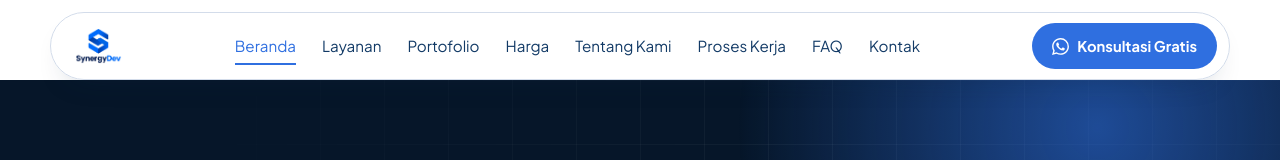
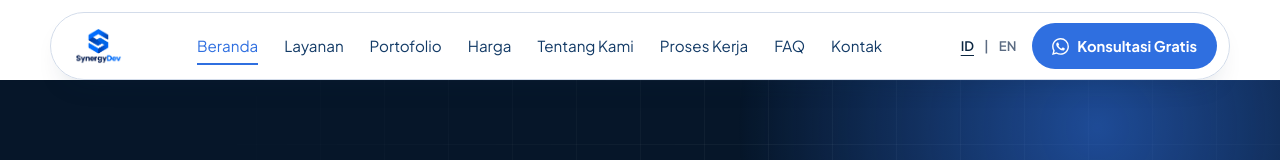
Before and after one commit to syinergydev/synergydev, a website: page index.html in a window 1280 px wide. Shown: the top 160 px of the page. Drawn offline with Linux system fonts and the light colour scheme.

Commit message:
SynergyDev v12: switcher bahasa ID | EN untuk navigasi, footer, dan beranda

```diff
--- /dev/null
+++ b/assets/i18n.js
@@ -0,0 +1,75 @@
+/* SynergyDev — switcher ID | EN (tahap 1: navigasi, footer, beranda). Bahasa Indonesia default. */
+(function () {
+  var KEY = 'sd-lang';
+  var EN = {
+    'Beranda': 'Home', 'Layanan': 'Services', 'Portofolio': 'Portfolio', 'Harga': 'Pricing',
+    'Tentang Kami': 'About Us', 'Proses Kerja': 'How We Work', 'FAQ': 'FAQ', 'Kontak': 'Contact',
+    'Konsultasi Gratis': 'Free Consultation', 'Konsultasi gratis': 'Free consultation',
+    'Konsultasi via WhatsApp': 'Consult via WhatsApp', 'Lihat portofolio': 'View portfolio',
+    'Navigasi': 'Navigation', 'Ikuti kami': 'Follow us', 'Kembali ke atas': 'Back to top',
+    'Membangun pengalaman digital profesional untuk bisnis.': 'Building professional digital experiences for businesses.',
+    'Studio web independen · Lamongan': 'Independent web studio · Lamongan',
+    'SynergyDev membantu bisnis, brand, UMKM, hospitality, dan usaha lokal membangun website profesional yang menampilkan layanan, produk, galeri, lokasi, dan kontak dalam satu tempat.':
+      'SynergyDev helps businesses, brands, MSMEs, hospitality, and local companies build professional websites that present services, products, galleries, locations, and contact details in one place.',
+    'Ceritakan bisnis Anda.': 'Tell us about your business.',
+    'Kami bantu menentukan struktur dan fitur website yang paling sesuai.': 'We help you define the structure and features that fit your website best.',
+    'Mulai dari satu pesan. Kami bantu menentukan langkah pertama.': 'Start with one message. We will help you take the first step.'
+  };
+  var ID_TO_EN = EN;
+  var EN_TO_ID = {};
+  Object.keys(EN).forEach(function (k) { EN_TO_ID[EN[k]] = k; });
+
+  function walk(root, map) {
+    var w = document.createTreeWalker(root, NodeFilter.SHOW_TEXT, null);
+    var n; var nodes = [];
+    while ((n = w.nextNode())) {
+      var p = n.parentNode;
+      if (!p || /^(SCRIPT|STYLE|TEXTAREA)$/.test(p.nodeName)) continue;
+      nodes.push(n);
+    }
+    nodes.forEach(function (node) {
+      var t = node.nodeValue.trim();
+      if (map[t] !== undefined) node.nodeValue = node.nodeValue.replace(t, map[t]);
+    });
+  }
+
+  function apply(lang) {
+    var map = lang === 'en' ? ID_TO_EN : EN_TO_ID;
+    if (lang === 'en' && !document.documentElement.hasAttribute('data-id-ready')) {
+      document.documentElement.setAttribute('data-id-ready', '1');
+    }
+    walk(document.querySelector('.top'), map);
+    walk(document.querySelector('.site-footer'), map);
+    if (document.documentElement.getAttribute('data-page') === 'home') walk(document.querySelector('main'), map);
+    document.documentElement.lang = lang === 'en' ? 'en' : 'id';
+    document.querySelectorAll('[data-lang-btn]').forEach(function (b) {
+      var on = b.getAttribute('data-lang-btn') === lang;
+      b.setAttribute('aria-pressed', on ? 'true' : 'false');
+    });
+  }
+
+  function current() { try { return localStorage.getItem(KEY) || 'id'; } catch (e) { return 'id'; } }
+  function save(l) { try { localStorage.setItem(KEY, l); } catch (e) {} }
+
+  function build() {
+    var row = document.querySelector('.top .nav-cta');
+    if (!row || row.querySelector('.lang')) return;
+    var box = document.createElement('div');
+    box.className = 'lang';
+    box.setAttribute('role', 'group');
+    box.setAttribute('aria-label', 'Pilih bahasa / Choose language');
+    box.innerHTML = '<button type="button" data-lang-btn="id" aria-pressed="true">ID</button><span aria-hidden="true">|</span><button type="button" data-lang-btn="en" aria-pressed="false">EN</button>';
+    row.insertBefore(box, row.firstChild);
+    box.addEventListener('click', function (e) {
+      var b = e.target.closest('[data-lang-btn]'); if (!b) return;
+      var l = b.getAttribute('data-lang-btn'); save(l); apply(l);
+    });
+  }
+
+  function init() {
+    build();
+    var l = current();
+    if (l === 'en') apply('en'); else apply('id');
+  }
+  if (document.readyState === 'loading') document.addEventListener('DOMContentLoaded', init); else init();
+})();
--- a/assets/styles.css
+++ b/assets/styles.css
@@ -571,3 +571,9 @@ html.js-motion .side-media img,html.js-motion .page-figure img{height:118%;margi
 @media (max-width:960px){.top nav{position:absolute;top:80px;left:16px;right:16px;border-radius:24px;border:1px solid var(--line);background:#fff;padding:8px 24px 18px;box-shadow:0 24px 48px -28px rgba(10,37,64,.45)}}
 @media (max-width:960px){.top nav a:last-child{border-bottom:0}}
 .foot-social ul{display:flex;flex-direction:column;gap:6px}
+
+/* v12 — switcher bahasa ID | EN */
+.lang{display:inline-flex;align-items:center;gap:6px;font-size:.82rem;font-weight:600;color:var(--mute)}
+.lang button{background:none;border:0;padding:6px 4px;font:inherit;color:var(--mute);cursor:pointer}
+.lang button[aria-pressed="true"]{color:var(--ink);text-decoration:underline;text-underline-offset:4px}
+.lang button:focus-visible{outline:2px solid var(--accent);outline-offset:2px;border-radius:4px}
--- a/index.html
+++ b/index.html
@@ -21,7 +21,7 @@
 <link rel="icon" href="assets/favicon.png">
 <link rel="apple-touch-icon" href="assets/apple-touch-icon.png">
 <link rel="preconnect" href="https://fonts.googleapis.com"><link rel="preconnect" href="https://fonts.gstatic.com" crossorigin><link href="https://fonts.googleapis.com/css2?family=Plus+Jakarta+Sans:wght@400;500;600;700;800&display=swap" rel="stylesheet">
-<link rel="stylesheet" href="assets/styles.css?v=11">
+<link rel="stylesheet" href="assets/styles.css?v=12">
 </head>
 <body>
 <div class="curtain" aria-hidden="true"><div class="curtain-inner"><img class="curtain-logo" src="assets/logo.webp" alt="" width="808" height="613"><span class="curtain-count"><b data-count>0</b><small>%</small></span><i class="curtain-bar"></i></div></div>
@@ -164,5 +164,6 @@
 <script src="assets/vendor/ScrollTrigger.min.js?v=3.13.0" defer></script>
 <script src="assets/main.js?v=11" defer></script>
 <script src="assets/motion.js?v=10" defer></script>
+<script src="assets/i18n.js?v=12" defer></script>
 </body>
 </html>
```
Also changed, not shown: faq/index.html (+2 -1 lines), harga/index.html (+2 -1 lines), kontak/index.html (+2 -1 lines), layanan/index.html (+2 -1 lines), portofolio/index.html (+2 -1 lines), proses-kerja/index.html (+2 -1 lines), tentang-kami/index.html (+2 -1 lines).
